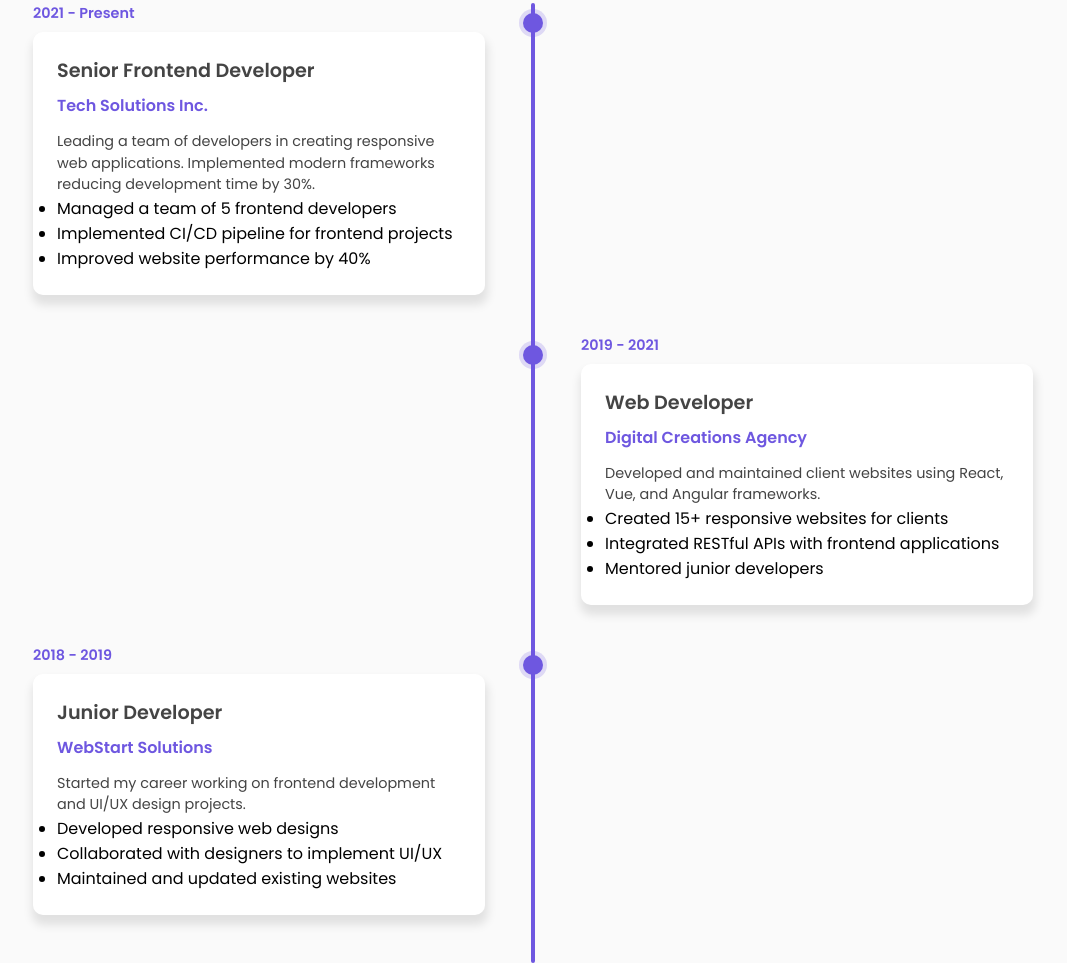
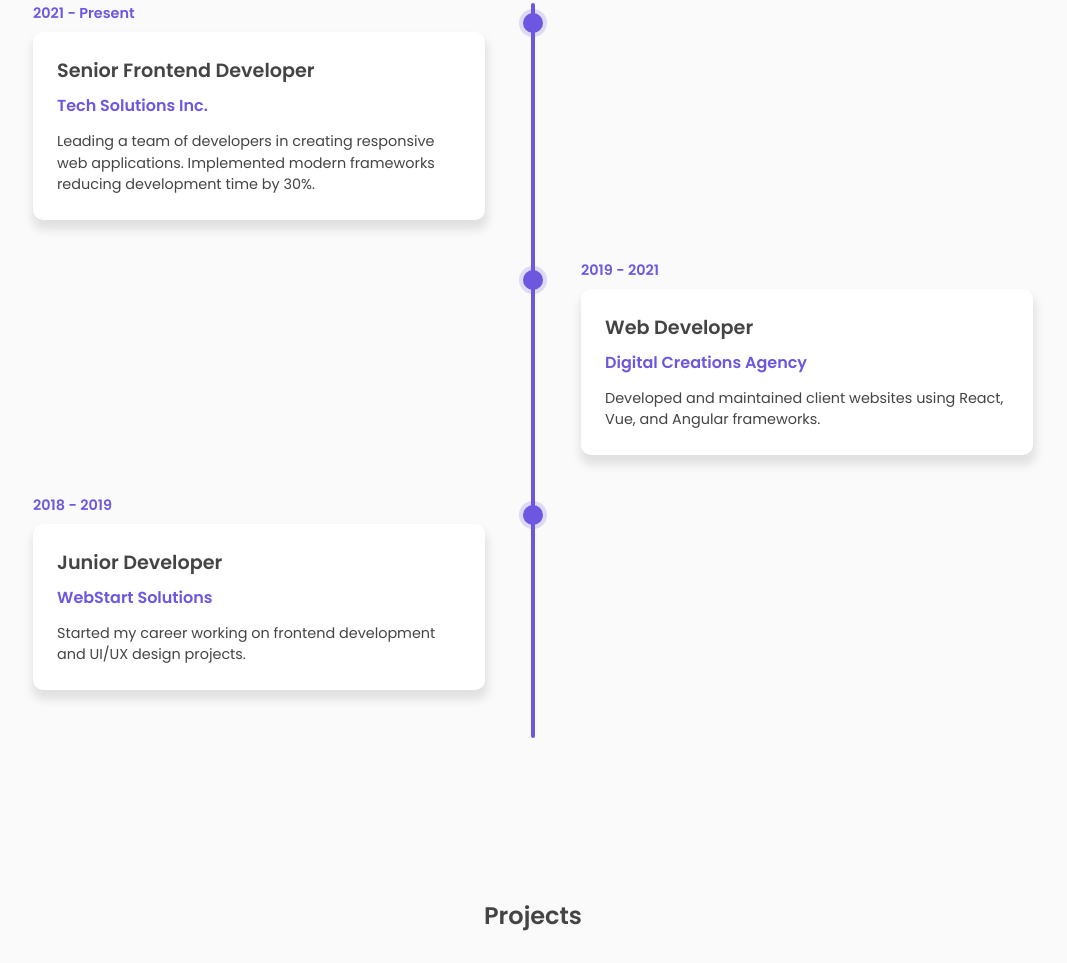
Before and after one commit to vivekverma807/Dipu-Portfolio, a plain HTML site: page index.html in a window 1280 px wide. Shown: the part 3871-4834 px from the top of the page, without its empty margins (107-1174 px from the left). Drawn offline with nearby package versions, Linux system fonts and the light colour scheme.

Commit message:
Update index.html

```diff
--- a/index.html
+++ b/index.html
@@ -284,11 +284,6 @@
                                 <h3>Senior Frontend Developer</h3>
                                 <h4>Tech Solutions Inc.</h4>
                                 <p>Leading a team of developers in creating responsive web applications. Implemented modern frameworks reducing development time by 30%.</p>
-                                <ul>
-                                    <li>Managed a team of 5 frontend developers</li>
-                                    <li>Implemented CI/CD pipeline for frontend projects</li>
-                                    <li>Improved website performance by 40%</li>
-                                </ul>
                             </div>
                         </div>
                         <div class="timeline-item">
@@ -298,11 +293,6 @@
                                 <h3>Web Developer</h3>
                                 <h4>Digital Creations Agency</h4>
                                 <p>Developed and maintained client websites using React, Vue, and Angular frameworks.</p>
-                                <ul>
-                                    <li>Created 15+ responsive websites for clients</li>
-                                    <li>Integrated RESTful APIs with frontend applications</li>
-                                    <li>Mentored junior developers</li>
-                                </ul>
                             </div>
                         </div>
                         <div class="timeline-item">
@@ -312,11 +302,6 @@
                                 <h3>Junior Developer</h3>
                                 <h4>WebStart Solutions</h4>
                                 <p>Started my career working on frontend development and UI/UX design projects.</p>
-                                <ul>
-                                    <li>Developed responsive web designs</li>
-                                    <li>Collaborated with designers to implement UI/UX</li>
-                                    <li>Maintained and updated existing websites</li>
-                                </ul>
                             </div>
                         </div>
                     </div>
```
